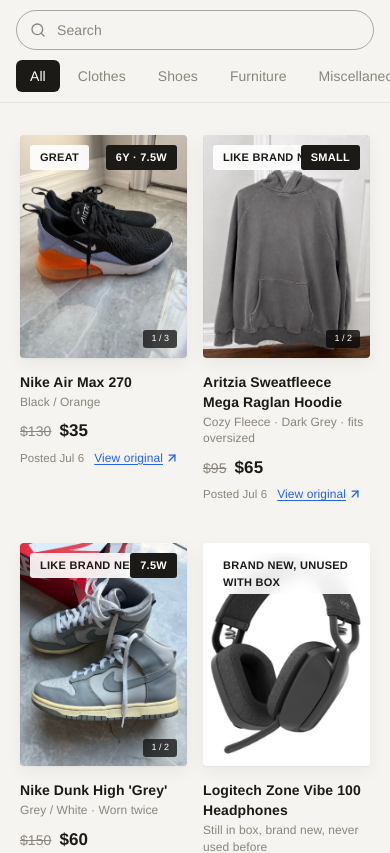
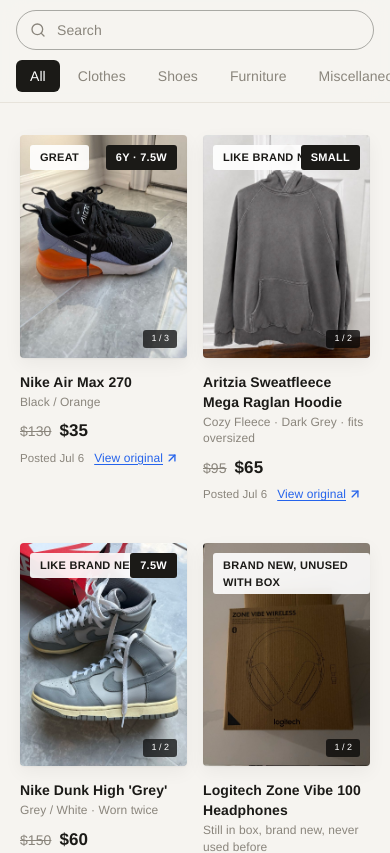
Before and after one commit to emmaashi/closet-sale, a React app: page / in a window 390 px wide. Shown: the top 853 px of the page. Built offline with nearby package versions, Linux system fonts and the light colour scheme; the HTML template or start-up script is replaced by a standard one.

Commit message:
Headphones: add box photo first; restore on-card photo arrows

```diff
--- a/src/components/ItemCard.tsx
+++ b/src/components/ItemCard.tsx
@@ -1,14 +1,24 @@
 import { useState } from "react";
-import { ArrowUpRight } from "lucide-react";
+import { ArrowUpRight, ChevronLeft, ChevronRight } from "lucide-react";
 import type { Item } from "@/data/types";
 import { Badge } from "@/components/ui/badge";
 import { cn, money, fmtDate, photoUrl } from "@/lib/utils";
 
 type Props = { item: Item; index?: number; onOpen: () => void };
 
-export function ItemCard({ item, index = 0, onOpen }: Props) {
+export function ItemCard({ item, onOpen }: Props) {
   const sold = item.status === "sold";
+  const n = item.photos.length;
+  const [pi, setPi] = useState(0);
   const [contain, setContain] = useState(false);
+
+  const go = (e: React.MouseEvent, d: number) => {
+    e.stopPropagation();
+    setPi((p) => (p + d + n) % n);
+  };
+
+  const navBtn =
+    "absolute top-1/2 z-10 flex size-7 -translate-y-1/2 items-center justify-center rounded-full bg-black/45 text-white opacity-0 backdrop-blur-sm transition hover:bg-black/65 group-hover:opacity-100 cursor-pointer";
 
   return (
     <div
@@ -29,7 +39,7 @@
     >
       <div className="relative aspect-[3/4] overflow-hidden rounded-sm bg-[var(--color-frame)] shadow-[0_1px_2px_rgba(27,26,23,.04),0_6px_18px_rgba(27,26,23,.05)]">
         <img
-          src={photoUrl(item.photos[0])}
+          src={photoUrl(item.photos[pi])}
           alt={item.name}
           loading="lazy"
           onLoad={(e) => setContain(e.currentTarget.naturalWidth > e.currentTarget.naturalHeight)}
@@ -49,10 +59,18 @@
             {item.size}
           </Badge>
         )}
-        {item.photos.length > 1 && (
-          <Badge variant="counter" size="sm" className="absolute bottom-2.5 right-2.5">
-            1 / {item.photos.length}
-          </Badge>
+        {n > 1 && (
+          <>
+            <button className={cn(navBtn, "left-2")} onClick={(e) => go(e, -1)} aria-label="Previous photo">
+              <ChevronLeft className="size-4" />
+            </button>
+            <button className={cn(navBtn, "right-2")} onClick={(e) => go(e, 1)} aria-label="Next photo">
+              <ChevronRight className="size-4" />
+            </button>
+            <Badge variant="counter" size="sm" className="absolute bottom-2.5 right-2.5">
+              {pi + 1} / {n}
+            </Badge>
+          </>
         )}
         {sold && (
           <div className="absolute inset-0 flex items-center justify-center">
--- a/src/data/items.json
+++ b/src/data/items.json
@@ -79,7 +79,8 @@
       "link": "https://www.logitech.com/en-us/shop/p/zone-vibe-100-wireless",
       "description": "Logitech Zone Vibe 100 wireless headphones in graphite. Brand new — never opened, still sealed. Lightweight with a noise-canceling mic.",
       "photos": [
-        "headphones.jpg"
+        "headphones_1.jpg",
+        "headphones_2.jpg"
       ]
     },
     {
```
Also changed, not shown: public/photos/headphones_1.jpg (added), public/photos/headphones_2.jpg (renamed from public/photos/headphones.jpg).
